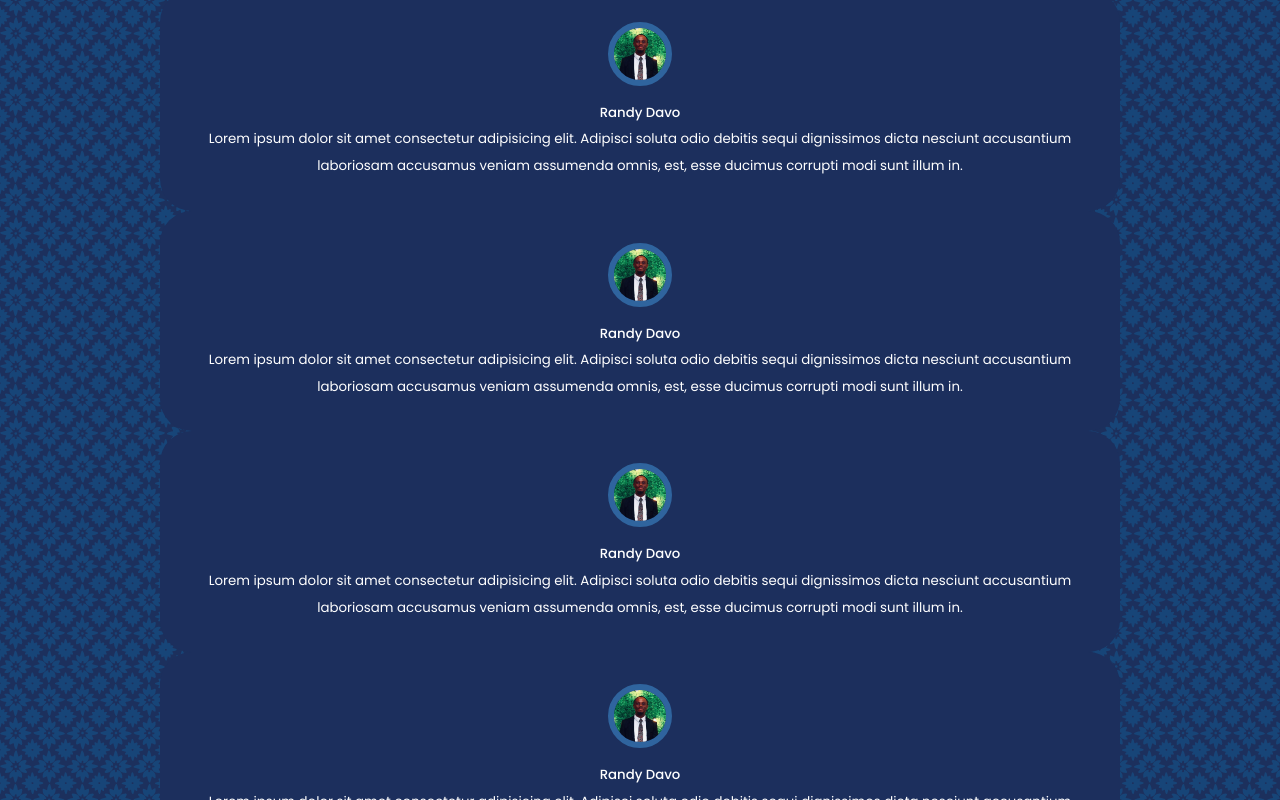
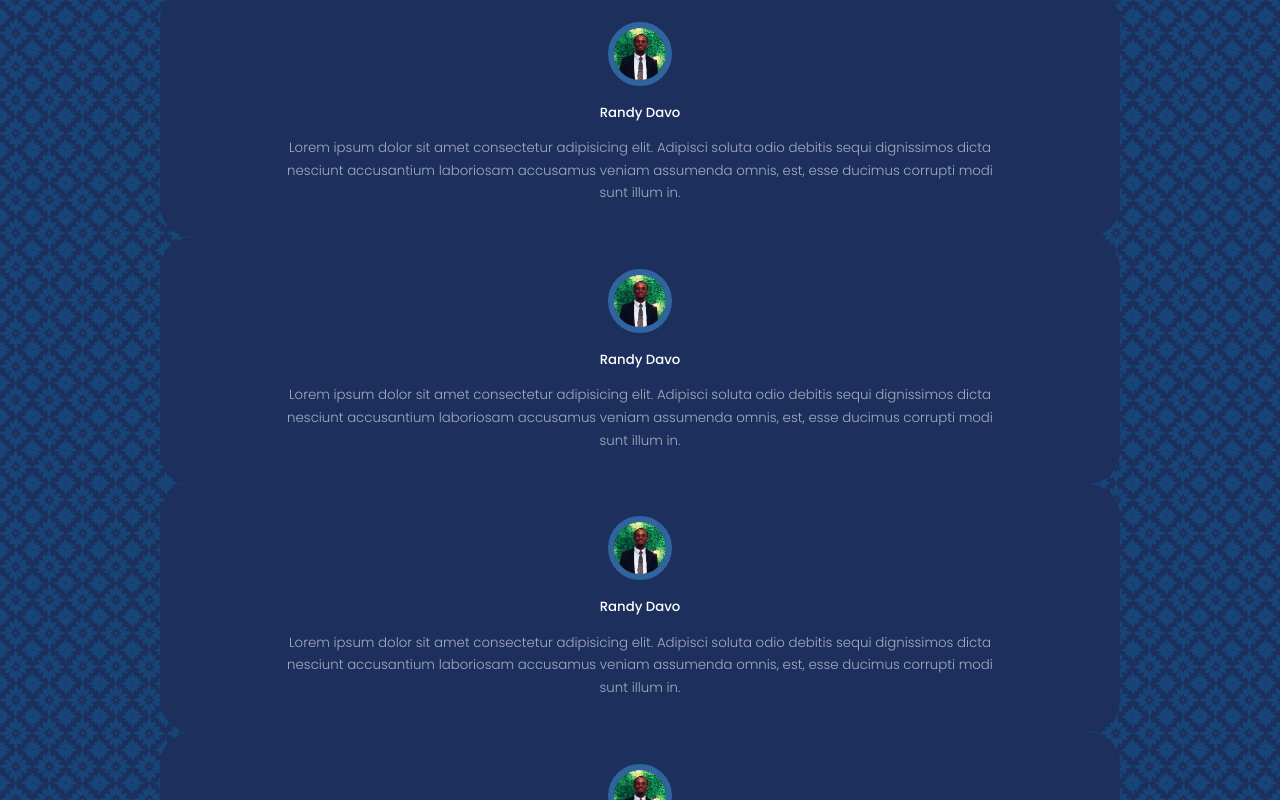
Before and after one commit to Gitthuma/george-githuma-portfolio-website, a React (Create React App) app: page / in a window 1280 px wide. Shown: the part 4400-5200 px from the top of the page. Built offline with nearby package versions, Linux system fonts and the light colour scheme.

Commit message:
Style client__review

```diff
--- a/src/Components/Testimonials/Testimonial.css
+++ b/src/Components/Testimonials/Testimonial.css
@@ -21,3 +21,12 @@
     border-radius: 2rem;
     user-select: none;
 }
+
+/*Style client__review*/
+.client__review {
+    color: var(--color-light);
+    font-weight: 300;
+    display: block;
+    width: 80%;
+    margin: 0.8rem auto 0;
+}
```
